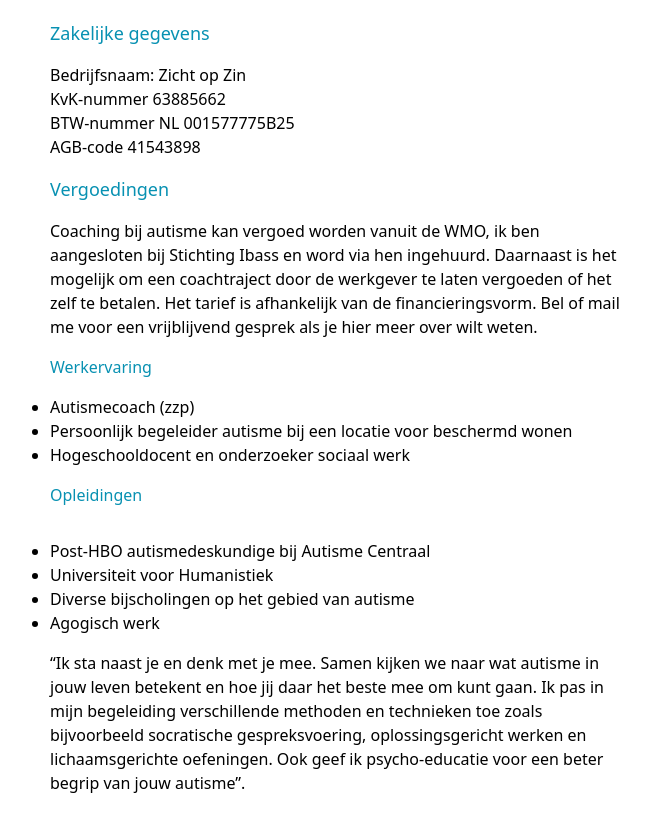
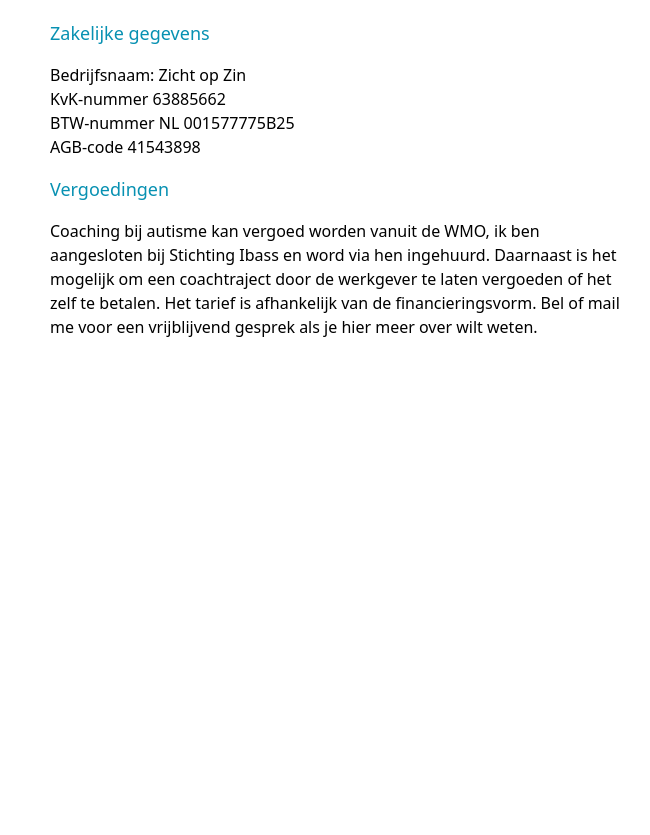
Before and after one commit to ErikGrootoonk/autismecoachingamersfoort, a website: page contact.html in a window 1280 px wide. Shown: the part 673-1508 px from the top of the page, without its empty margins (302-952 px from the left). After the commit the page ends 1012 px from the top, so only its background shows below. Drawn offline with Linux system fonts and the light colour scheme.

Commit message:
contact page edited

```diff
--- a/contact.html
+++ b/contact.html
@@ -39,7 +39,11 @@
       <li class="flex items-center gap-1"><svg class="h-4 w-4 text-gray-500"  width="24" height="24" viewBox="0 0 24 24" stroke-width="2" stroke="currentColor" fill="none" stroke-linecap="round" stroke-linejoin="round">  <path stroke="none" d="M0 0h24v24H0z"/>  <rect x="7" y="4" width="10" height="16" rx="1" />  <line x1="11" y1="5" x2="13" y2="5" />  <line x1="12" y1="17" x2="12" y2="17.01" /></svg><p>06-53794774</p></li>
     </ul>
     <div class="text-lg text-cyan-600 py-4">Tarief </div>
-      Het tarief is afhankelijk van de financieringsvorm. Coaching bij autisme kan vergoed worden vanuit de WMO of vanuit een PGB.  Daarnaast is het mogelijk om een coachtraject door de werkgever te laten vergoeden of het zelf te betalen. Bel of mail me voor een vrijblijvend gesprek als je hier meer over wilt weten.
+    Het tarief is afhankelijk van de financieringsvorm. Coaching bij autisme kan vergoed worden
+    vanuit de WMO of vanuit een PGB. Daarnaast is het mogelijk om een coachtraject door de
+    werkgever te laten vergoeden of het zelf te betalen. Bel of mail me voor een vrijblijvend
+    gesprek als je hier meer over wilt weten.
+
     <div class="text-lg text-cyan-600 py-4">Zakelijke gegevens</div>
       <ul class="list-none">
       <li>Bedrijfsnaam: Zicht op Zin</li>
@@ -51,26 +55,7 @@
     <div class="text-lg text-cyan-600 py-4">Vergoedingen</div>
       Coaching bij autisme kan vergoed worden vanuit de WMO, ik ben aangesloten bij Stichting Ibass en word via hen ingehuurd. Daarnaast is het mogelijk om een coachtraject door de werkgever te laten vergoeden of het zelf te betalen. Het tarief is afhankelijk van de financieringsvorm. Bel of mail me voor een vrijblijvend gesprek als je hier meer over wilt weten.
 
-    <div class="text-cyan-600 py-4">Werkervaring</div>
 
-    <ul class="list-disc">
-      <li>Autismecoach (zzp)</li>
-      <li>Persoonlijk begeleider autisme bij een locatie voor beschermd wonen</li>
-      <li> Hogeschooldocent en onderzoeker sociaal werk</li>
-    </ul>
-
-
-    <div class="text-cyan-600 py-4">Opleidingen</div>
-    <ul class="list-disc py-4">
-      <li>Post-HBO autismedeskundige bij Autisme Centraal</li>
-      <li>Universiteit voor Humanistiek</li>
-      <li>Diverse bijscholingen op het gebied van autisme</li>
-      <li>Agogisch werk</li>
-    </ul>
-
-    <p class="pb-10">
-      “Ik sta naast je en denk met je mee. Samen kijken we naar wat autisme in jouw leven betekent en hoe jij daar het beste mee om kunt gaan. Ik pas in mijn begeleiding verschillende methoden en technieken toe zoals bijvoorbeeld socratische gespreksvoering, oplossingsgericht werken en lichaamsgerichte oefeningen. Ook geef ik psycho-educatie voor een beter begrip van jouw autisme”.
-    </p>
 
 </div>
 
```
Also changed, not shown: index.html (+2 -2 lines).
